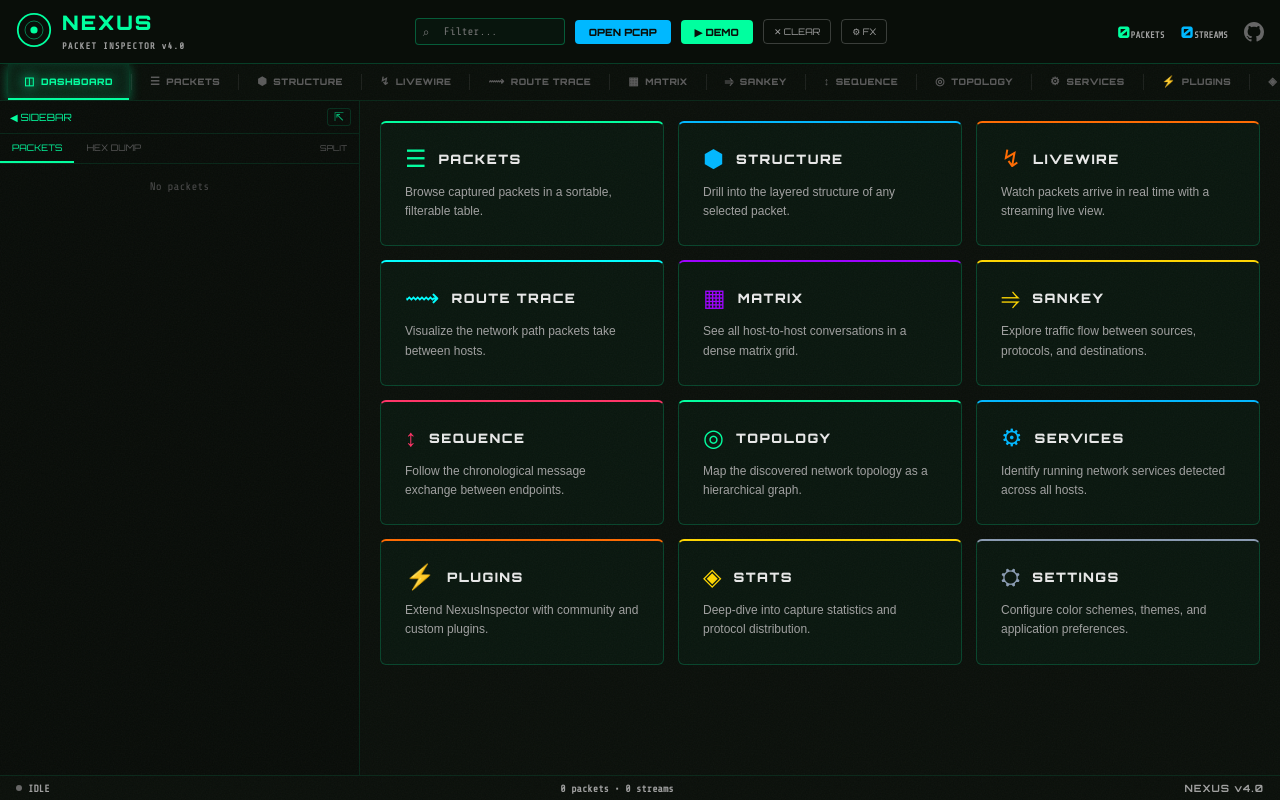
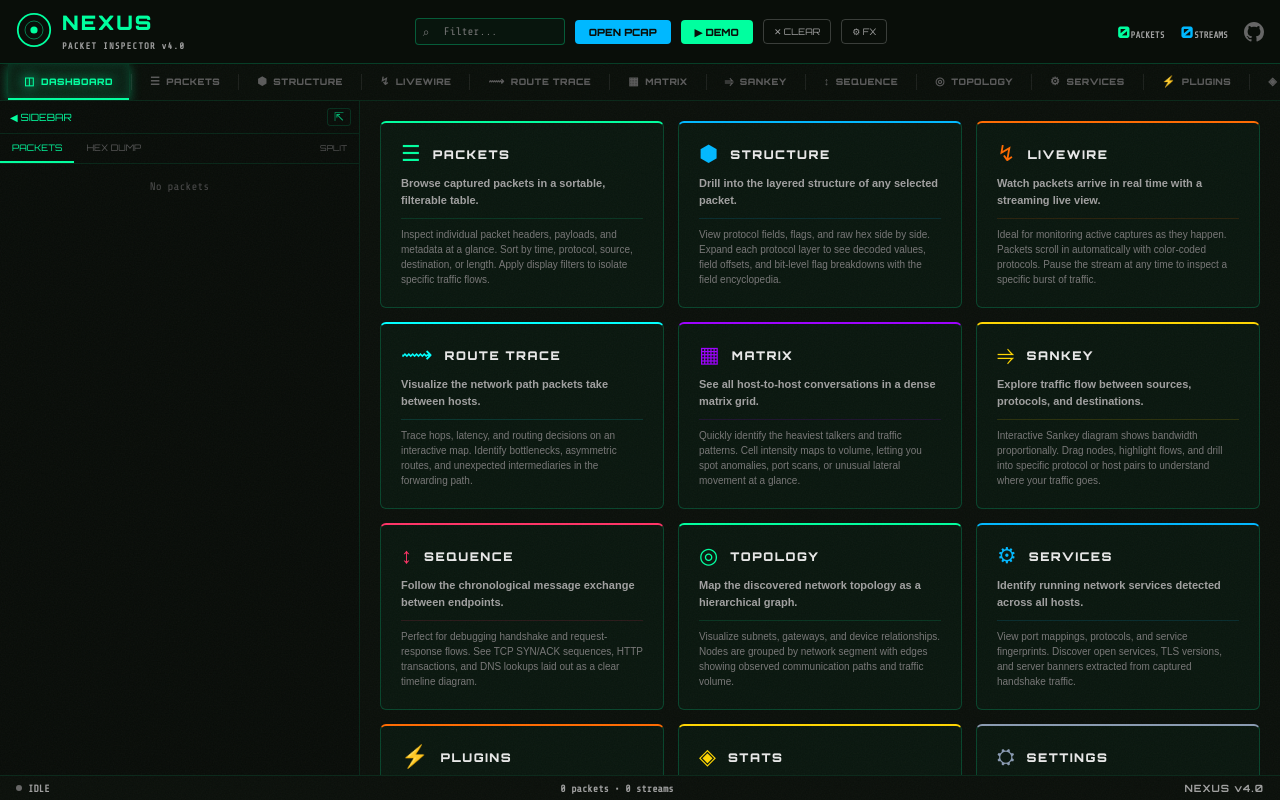
Before and after one commit to Magic-Man-us/NexusPacketInspector, a React (Vite) app: page / in a window 1280 px wide. Built offline with nearby package versions, Linux system fonts and the light colour scheme.

Commit message:
feat: enhance Dashboard layout and styling; adjust grid and button properties

```diff
--- a/src/components/views/DashboardView/Dashboard.tsx
+++ b/src/components/views/DashboardView/Dashboard.tsx
@@ -153,7 +153,7 @@
         padding: "20px",
         overflow: "auto",
         display: "grid",
-        gridTemplateColumns: "repeat(3, 1fr)",
+        gridTemplateColumns: "repeat(auto-fill, minmax(280px, 1fr))",
         gap: "14px",
         alignContent: "start",
       }}
@@ -177,18 +177,17 @@
               borderBottomColor: isHovered ? card.accent : "var(--border-strong)",
               borderLeftColor: isHovered ? card.accent : "var(--border-strong)",
               borderRadius: "6px",
-              padding: "24px",
+              padding: "20px",
               cursor: "pointer",
               textAlign: "left",
               display: "flex",
               flexDirection: "column",
-              gap: "12px",
+              gap: "10px",
               transition: "all 0.25s ease",
-              transform: isHovered ? "translateY(-4px)" : "none",
+              transform: isHovered ? "translateY(-3px)" : "none",
               boxShadow: isHovered
                 ? `0 8px 24px ${card.accent}22, 0 0 12px ${card.accent}18`
                 : "none",
-              minHeight: isHovered ? "160px" : "120px",
             }}
           >
             <div
@@ -200,7 +199,7 @@
             >
               <span
                 style={{
-                  fontSize: "24px",
+                  fontSize: "22px",
                   lineHeight: 1,
                   color: card.accent,
                   filter: isHovered ? `drop-shadow(0 0 6px ${card.accent})` : "none",
@@ -212,7 +211,7 @@
               <span
                 style={{
                   fontFamily: "'Orbitron'",
-                  fontSize: "13px",
+                  fontSize: "12px",
                   fontWeight: 800,
                   letterSpacing: "1.5px",
                   color: isHovered ? card.accent : "var(--text-primary)",
@@ -225,30 +224,29 @@
             <p
               style={{
                 margin: 0,
-                fontSize: "12px",
-                fontWeight: 500,
-                lineHeight: "1.6",
+                fontSize: "11px",
+                fontWeight: 600,
+                lineHeight: "1.5",
                 color: isHovered ? "var(--text-primary)" : "var(--text-secondary)",
                 transition: "color 0.25s ease",
               }}
             >
               {card.description}
             </p>
-            {isHovered && (
             <p
               style={{
                 margin: 0,
-                  fontSize: "11px",
+                fontSize: "10px",
                 fontWeight: 500,
-                  lineHeight: "1.6",
-                  color: "var(--text-muted)",
+                lineHeight: "1.5",
+                color: isHovered ? "var(--text-secondary)" : "var(--text-muted)",
                 borderTop: `1px solid ${card.accent}22`,
-                  paddingTop: "10px",
+                paddingTop: "8px",
+                transition: "color 0.25s ease",
               }}
             >
               {card.detail}
             </p>
-            )}
           </button>
         );
       })}
--- a/src/styles/components.ts
+++ b/src/styles/components.ts
@@ -39,7 +39,7 @@
   routePanelHeader: { padding: '12px', borderBottom: '1px solid var(--border)', display: 'flex', justifyContent: 'space-between', alignItems: 'center' },
   routePanelTitle: { fontFamily: "'Orbitron'", fontSize: '11px', fontWeight: 800, color: 'var(--accent)' },
   viewModeToggle: { display: 'flex', gap: '4px' },
-  viewModeBtn: { padding: '4px 8px', border: '1px solid rgba(255,255,255,0.1)', borderRadius: '3px', background: 'transparent', color: 'var(--text-muted)', fontSize: '8px', cursor: 'pointer' },
+  viewModeBtn: { padding: '4px 8px', borderWidth: '1px', borderStyle: 'solid', borderColor: 'rgba(255,255,255,0.1)', borderRadius: '3px', background: 'transparent', color: 'var(--text-muted)', fontSize: '8px', cursor: 'pointer' },
   viewModeBtnActive: { borderColor: 'var(--accent)', color: 'var(--accent)' },
   routeStreamList: { flex: 1, overflowY: 'auto' },
   routeEmpty: { padding: '20px', textAlign: 'center', color: 'var(--text-faint)', fontSize: '11px' },
@@ -72,7 +72,7 @@
   matrixHeader: { display: 'flex', justifyContent: 'space-between', alignItems: 'center', marginBottom: '16px', flexShrink: 0 },
   matrixTitle: { fontFamily: "'Orbitron'", fontSize: '12px', fontWeight: 800, color: 'var(--accent)' },
   matrixControls: { display: 'flex', gap: '4px' },
-  matrixSortBtn: { padding: '4px 10px', border: '1px solid rgba(255,255,255,0.1)', borderRadius: '3px', background: 'transparent', color: 'var(--text-muted)', fontSize: '9px', cursor: 'pointer' },
+  matrixSortBtn: { padding: '4px 10px', borderWidth: '1px', borderStyle: 'solid', borderColor: 'rgba(255,255,255,0.1)', borderRadius: '3px', background: 'transparent', color: 'var(--text-muted)', fontSize: '9px', cursor: 'pointer' },
   matrixSortBtnActive: { borderColor: 'var(--accent)', color: 'var(--accent)' },
   matrixGrid: { flex: 1, overflow: 'auto' },
   matrixRow: { display: 'flex' },
@@ -87,7 +87,7 @@
   sankeyHeader: { padding: '12px 16px', borderBottom: '1px solid var(--border)', display: 'flex', justifyContent: 'space-between', alignItems: 'center', flexShrink: 0 },
   sankeyTitle: { fontFamily: "'Orbitron'", fontSize: '12px', fontWeight: 800, color: 'var(--accent)' },
   sankeyControls: { display: 'flex', gap: '4px' },
-  sankeyBtn: { padding: '4px 10px', border: '1px solid rgba(255,255,255,0.1)', borderRadius: '3px', background: 'transparent', color: 'var(--text-muted)', fontSize: '9px', cursor: 'pointer' },
+  sankeyBtn: { padding: '4px 10px', borderWidth: '1px', borderStyle: 'solid', borderColor: 'rgba(255,255,255,0.1)', borderRadius: '3px', background: 'transparent', color: 'var(--text-muted)', fontSize: '9px', cursor: 'pointer' },
   sankeyBtnActive: { borderColor: 'var(--accent)', color: 'var(--accent)' },
   sankeyGraph: { flex: 1, minHeight: 0 },
 
```
Lines whose indentation alone changed are shown as unchanged.
